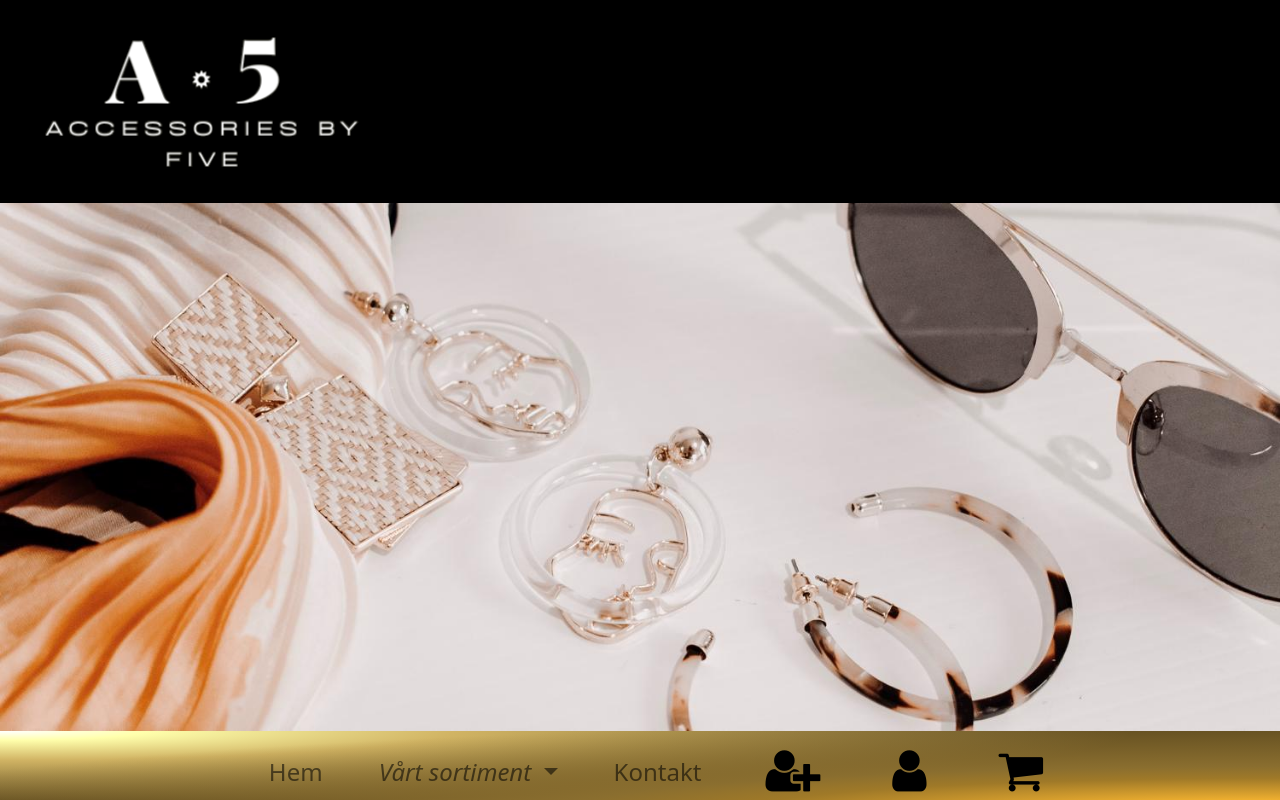
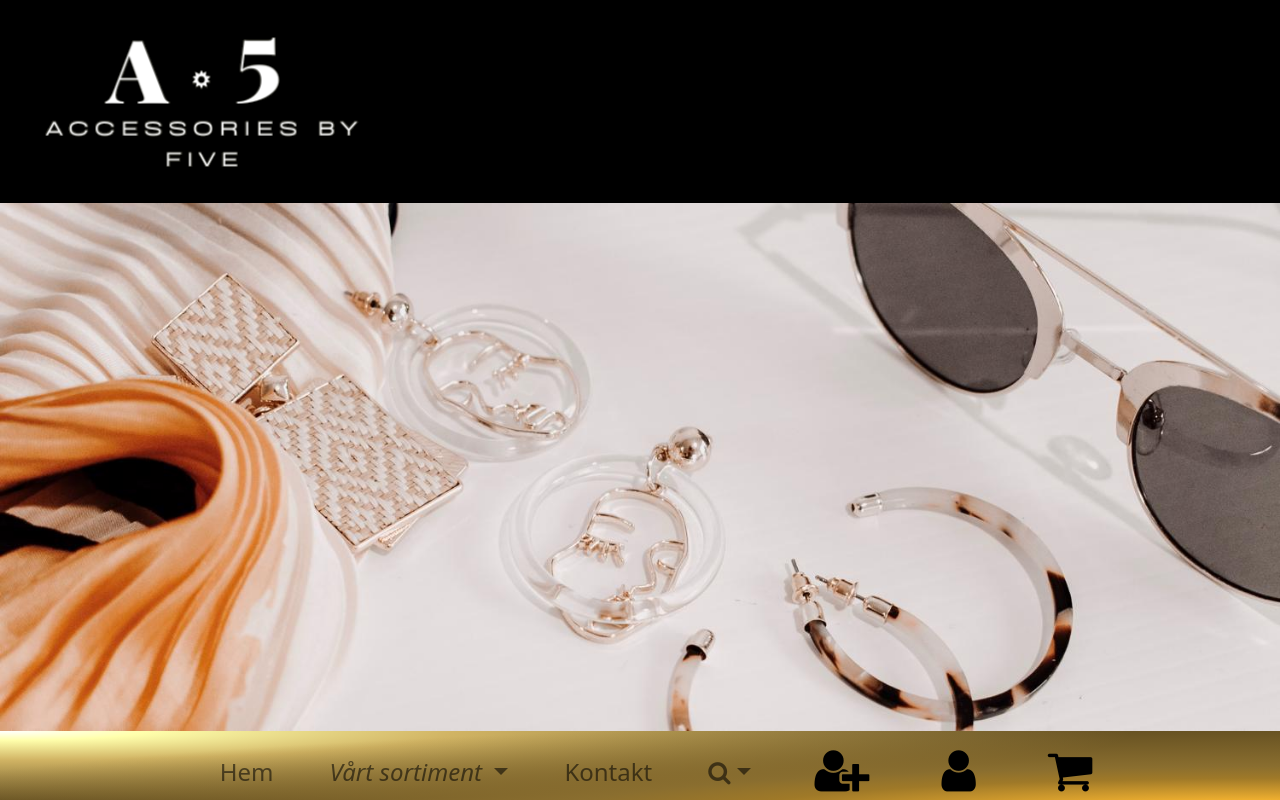
Before and after one commit to svantejonssonITHS/JavaScript-med-Ramverk-Laboration-3, a Vue app in the folder project/: page /#/contact in a window 1280 px wide. Before the commit this address led to /#/contact. Shown: the top 800 px of the page. Built offline with nearby package versions, Linux system fonts and the light colour scheme.

Commit message:
search icon in navbar with dropdown for filter

```diff
--- a/project/src/components/NavBar.vue
+++ b/project/src/components/NavBar.vue
@@ -34,6 +34,22 @@
 						</i>
 
 						<router-link to="/contact" class="nav-item nav-link">Kontakt</router-link>
+
+						<i class="nav-item dropdown"
+							><a
+								class="nav-link dropdown-toggle"
+								href="#"
+								id="navbarDropdownMenuLink"
+								role="button"
+								data-bs-toggle="dropdown"
+								aria-expanded="false"
+							>
+								<i class="fa fa-search" aria-hidden="true"></i>
+							</a>
+							<div class="dropdown-menu" aria-labelledby="navbarDropdownMenuLink">
+								<FilterSearch />
+							</div>
+						</i>
 					</div>
 				</div>
 				<router-link to="/signup" class="nav-item nav-link"><i class="fa fa-user-plus" id="addUser"></i></router-link>
@@ -43,6 +59,15 @@
 		</nav>
 	</div>
 </template>
+<script>
+	import FilterSearch from './FilterSearch.vue';
+
+	export default {
+		components: {
+			FilterSearch
+		}
+	};
+</script>
 <style lang="scss" scoped>
 	$gold-background: radial-gradient(
 			ellipse farthest-corner at right bottom,
--- a/project/src/views/Categories.vue
+++ b/project/src/views/Categories.vue
@@ -1,16 +1,7 @@
-<script>
-	import FilterSearch from './../components/FilterSearch.vue';
-
-	export default {
-		components: {
-			FilterSearch
-		}
-	};
-</script>
+<script></script>
 
 <template>
 	<h1 class="display-3">Kategorier</h1>
-	<FilterSearch />
 
 	<img src="../../assets/products/c0ddf106-e306-463d-9736-4a652466f464/0.jpg" />
 </template>
```
